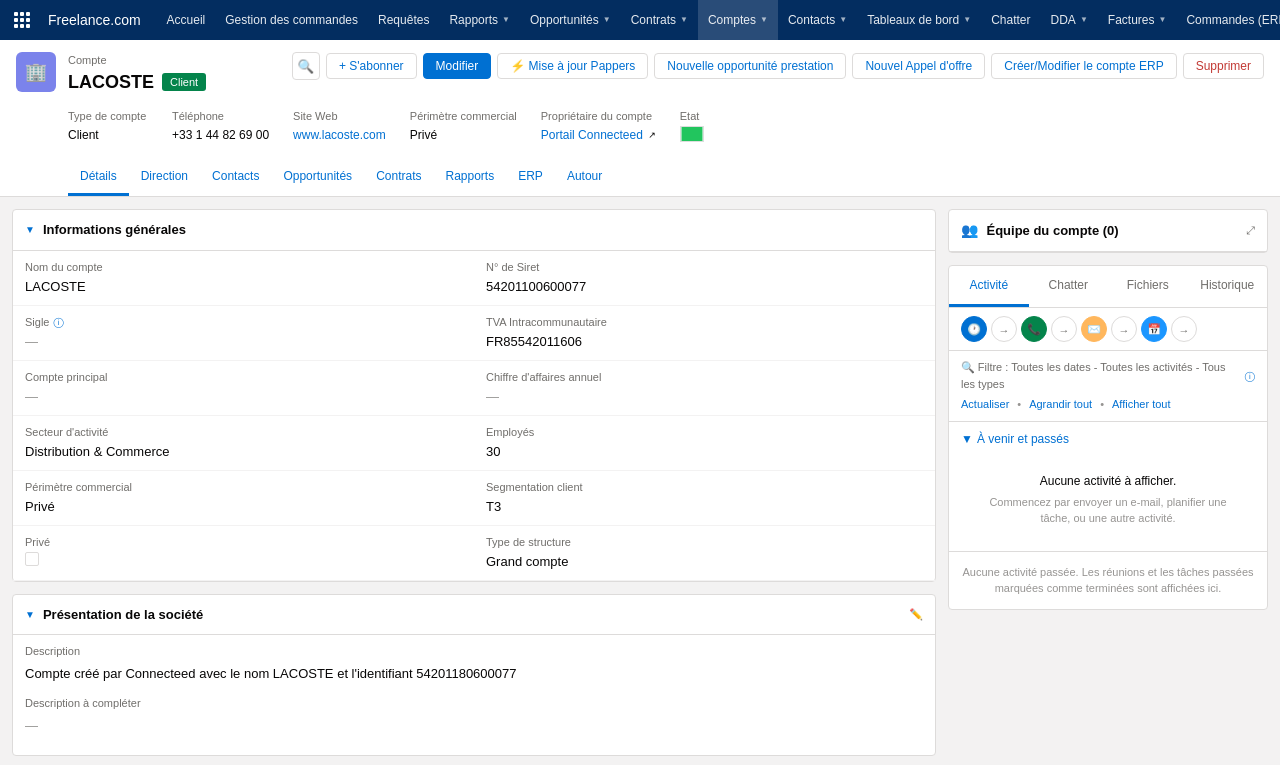
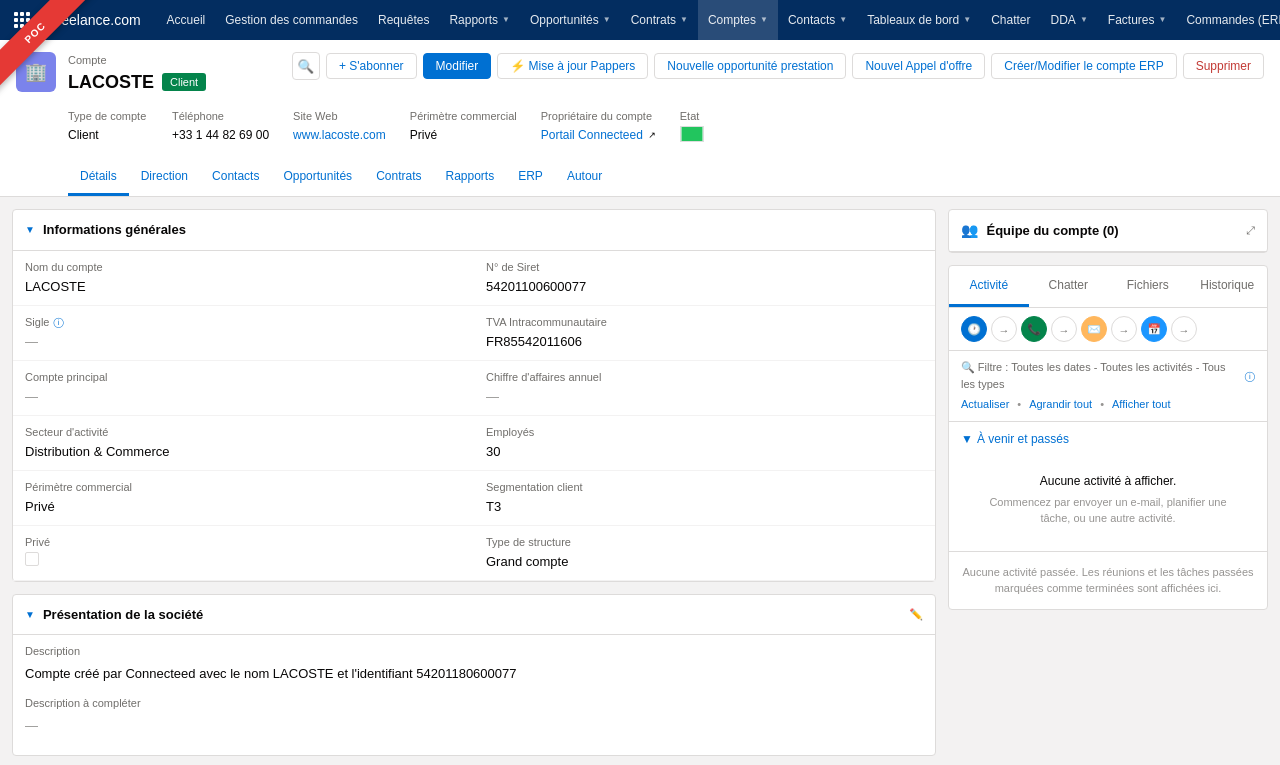
Before and after one commit to walidbpro/POC_SF, a plain HTML site: page index.html in a window 1280 px wide. Shown: the top 765 px of the page. Drawn offline with Linux system fonts and the light colour scheme.

Commit message:
Add files via upload

```diff
--- a/index.html
+++ b/index.html
@@ -17,6 +17,36 @@
             color: #080707;
             background: #f3f2f2;
             line-height: 1.5;
+        }
+
+        /* POC Ribbon Banner */
+        .poc-ribbon {
+            position: fixed;
+            top: 0;
+            left: 0;
+            width: 100px;
+            height: 100px;
+            overflow: hidden;
+            z-index: 10001;
+            pointer-events: none;
+        }
+
+        .poc-ribbon span {
+            position: absolute;
+            display: block;
+            width: 150px;
+            padding: 5px 0;
+            background: #e53935;
+            box-shadow: 0 2px 6px rgba(0,0,0,0.3);
+            color: white;
+            font-size: 10px;
+            font-weight: 700;
+            text-align: center;
+            text-transform: uppercase;
+            letter-spacing: 1px;
+            left: -40px;
+            top: 20px;
+            transform: rotate(-45deg);
         }
 
         /* ========== GLOBAL HEADER ========== */
@@ -815,6 +845,9 @@
     </style>
 </head>
 <body>
+    <!-- POC Ribbon Banner -->
+    <div class="poc-ribbon"><span>POC</span></div>
+
     <!-- Global Header -->
     <header class="global-header">
         <div class="header-left">
```
